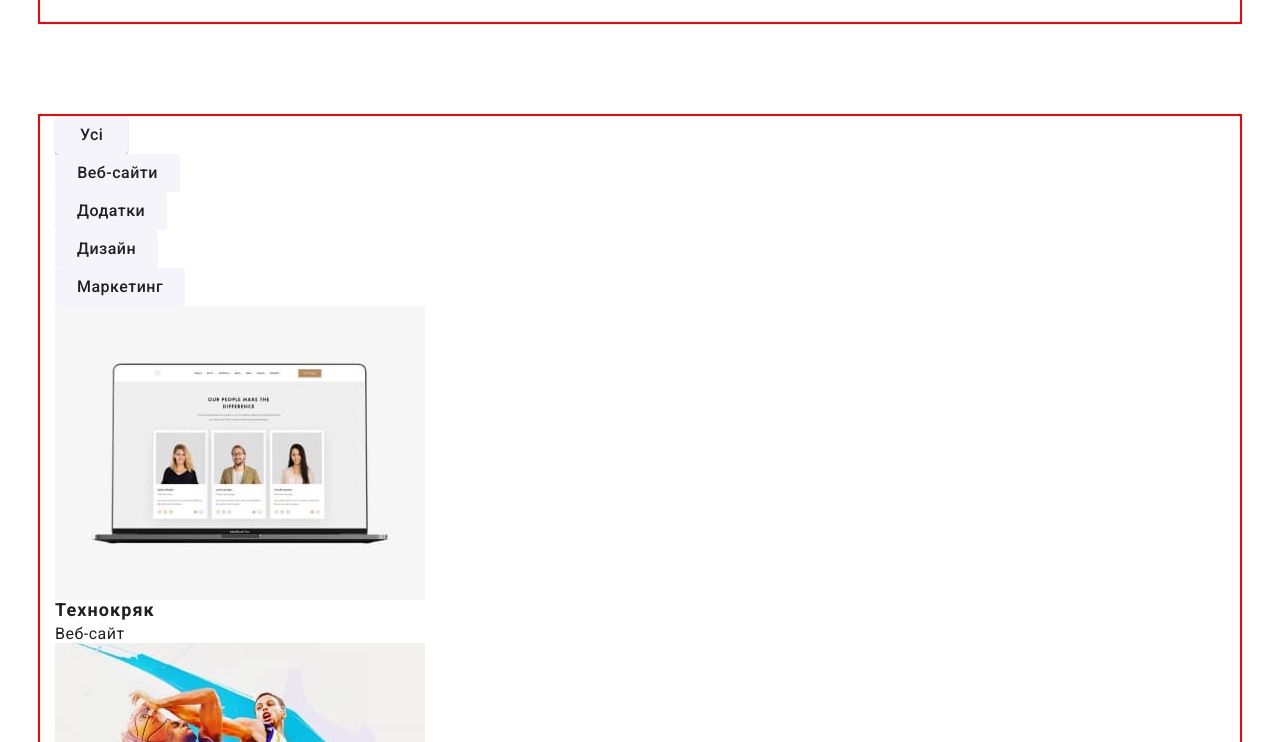
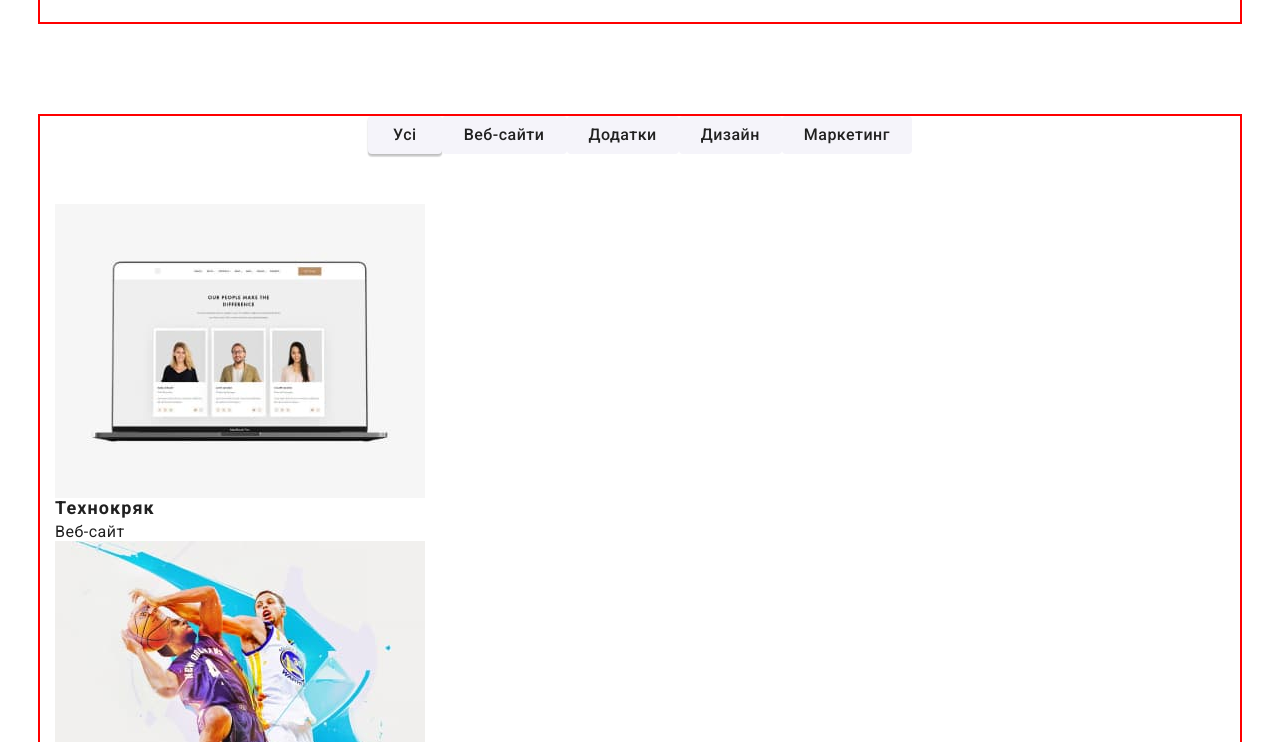
Before and after one commit to AnnaBabeshko/goit-markup-hw-03, a plain HTML site: page portfolio.html in a window 1280 px wide. Shown: the part 58-800 px from the top of the page. Drawn offline with nearby package versions, Linux system fonts and the light colour scheme.

Commit message:
port-filtr

```diff
--- a/css/styles.css
+++ b/css/styles.css
@@ -333,6 +333,14 @@ img {
 }
 
 /*----------------PORT----------*/
+.port-btn-container {
+  display: flex;
+  justify-content: center;
+  margin-bottom: 50px;
+}
+
+
+
 .port-btn {
   font-family: inherit;
   font-weight: 500;
@@ -346,12 +354,17 @@ img {
   border: transparent;
   min-height: 38px;
   border-radius: 4px;
+  margin-right: 8px;
 }
 .port-btn:hover,
 .port-btn:focus {
   color: var(--background-color);
   background-color: var(--accent-color);
 }
+.port-btn:last-child {
+  margin-right: 0px;
+}
+
 .one-btn {
   padding: 6px 25px;
   box-shadow: 0px 3px 1px rgba(0, 0, 0, 0.1), 0px 1px 2px rgba(0, 0, 0, 0.08),
--- a/portfolio.html
+++ b/portfolio.html
@@ -66,7 +66,7 @@
       <section class="section">
         <div class="container">
           <h2 class="visually-hidden">фільтри</h2>
-          <ul class="list">
+          <ul class="port-btn-container list">
             <li><button type="button" class="port-btn one-btn">Усі</button></li>
             <li>
               <button type="button" class="port-btn two-btn">Веб-сайти</button>
```
